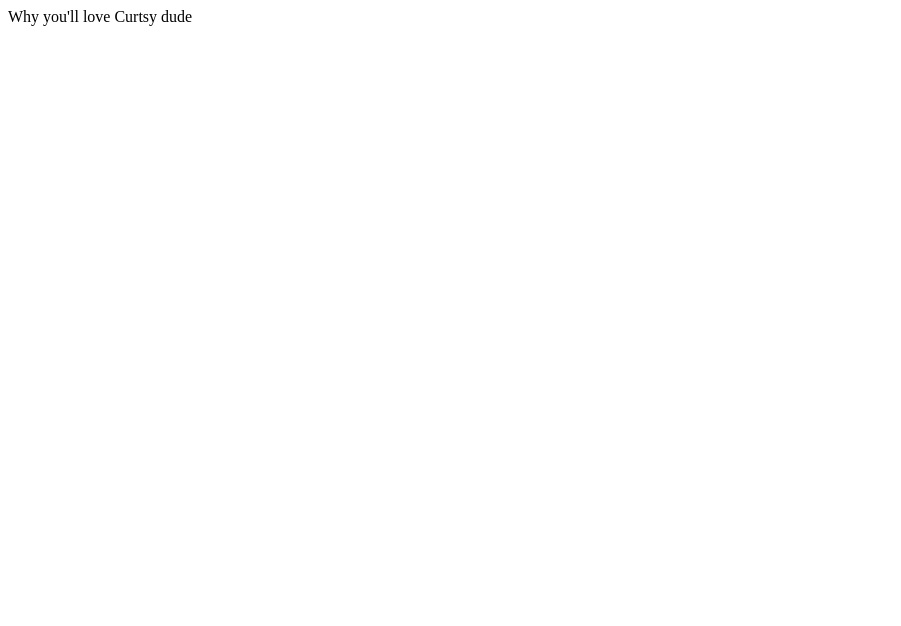
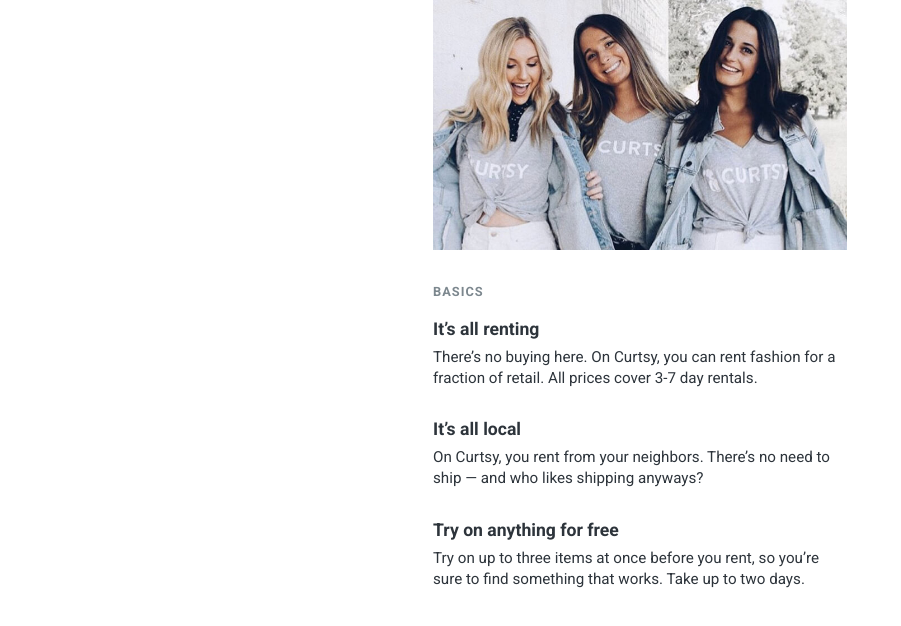
Before and after one commit to curtsyapp/curtsyapp.github.io, a plain HTML site: page why-youll-love-curtsy.html in a window 1280 px wide. Shown: the whole page, without its empty margins (0-901 px from the left). Drawn offline with Linux system fonts and the light colour scheme.

Commit message:
onboarding

```diff
--- /dev/null
+++ b/css/minimal.css
@@ -0,0 +1,17 @@
+body { font-family: 'Roboto', sans-serif; color: #2D343B; margin: 0; -webkit-font-smoothing: antialiased; }
+
+* { box-sizing: border-box; }
+
+.container { max-width: 414px; width: 100%; margin: auto auto; background: #fff; }
+.container img { width: 100%; height: auto; }
+
+.content { -moz-transition: all 0.2s; -o-transition: all 0.2s; -webkit-transition: all 0.2s; transition: all 0.2s; }
+@media (max-width: 454px) { .content { padding: 0 20px; } }
+
+h1, h4 { font-weight: 600; }
+
+h4 { text-transform: uppercase; font-size: .8rem; letter-spacing: 1px; color: #7C878E; margin-top: 30px; margin-bottom: 20px; }
+
+h1 { font-size: 1.1rem; margin-bottom: 0; }
+
+p { font-size: .95rem; line-height: 1.4; margin-top: 8px; margin-bottom: 30px; }
--- a/why-youll-love-curtsy.html
+++ b/why-youll-love-curtsy.html
@@ -1 +1,30 @@
-Why you'll love Curtsy dude
+<!DOCTYPE html>
+<html style="margin-top: 0px!important;">
+<head>
+<meta name="viewport" content="width=device-width, initial-scale=1">
+<link href="css/minimal.css" rel="stylesheet">
+<link type="text/css" href="https://fonts.googleapis.com/css?family=Roboto:400,700" rel="stylesheet">
+</head>
+<body>
+<div class="container">
+	<img src="img/onboarding-header.jpg"/>
+	<div class="content">
+		<h4>Basics</h4>
+		<h1>It’s all renting</h1>
+		<p>There’s no buying here. On Curtsy, you can rent fashion for a fraction of retail.  All prices cover 3-7 day rentals.</p>
+		<h1>It’s all local</h1>
+		<p>On Curtsy, you rent from your neighbors. There’s no need to ship — and who likes shipping anyways?</p>
+		<h1>Try on anything for free</h1>
+		<p>Try on up to three items at once before you rent, so you’re sure to find something that works. Take up to two days.</p>
+	</div>
+</div>
+</body>
+<!-- Global site tag (gtag.js) - Google Analytics -->
+<script async src="https://www.googletagmanager.com/gtag/js?id=UA-90096022-5"></script>
+<script>
+  window.dataLayer = window.dataLayer || [];
+  function gtag(){dataLayer.push(arguments);}
+  gtag('js', new Date());
+
+  gtag('config', 'UA-90096022-5');
+</script>
```
Also changed, not shown: img/onboarding-header.jpg (added).
